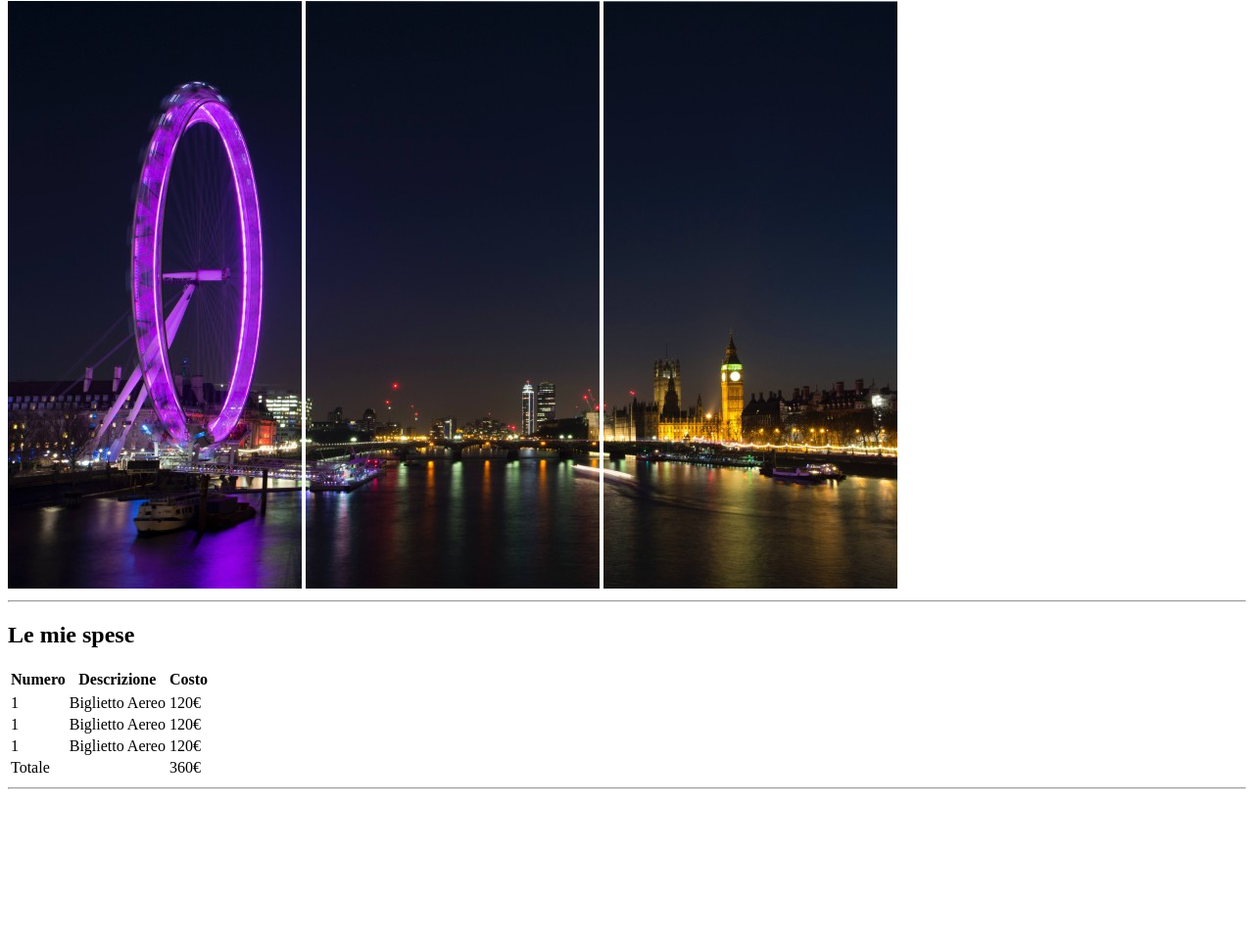
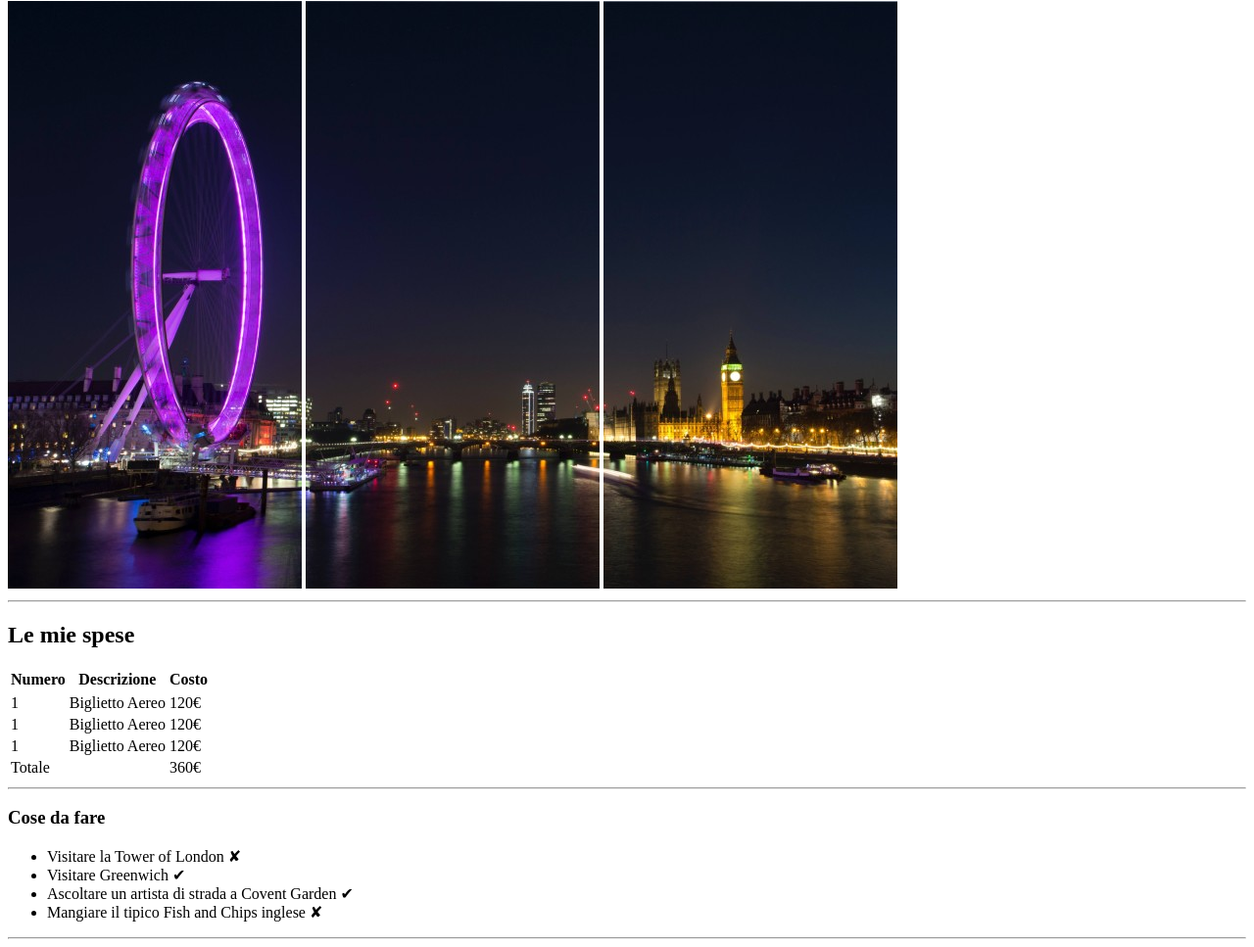
Before and after one commit to SaBobic/html-london-trip, a plain HTML site: page index.html in a window 1280 px wide. Shown: the part 79-1046 px from the top of the page at 98% size. Before the commit the page ends 893 px from the top, so only its background shows below. Drawn offline with Linux system fonts and the light colour scheme.

Commit message:
added "cose da fare"

```diff
--- a/index.html
+++ b/index.html
@@ -55,6 +55,18 @@
             </table>
             <hr>
         </section>
+
+        <!-- Sezione cose da fare -->
+        <section>
+            <h3>Cose da fare</h3>
+            <ul>
+                <li>Visitare la Tower of London &#10008;</li>
+                <li>Visitare Greenwich &#10004;</li>
+                <li>Ascoltare un artista di strada a Covent Garden &#10004;</li>
+                <li>Mangiare il tipico Fish and Chips inglese &#10008;</li>
+            </ul>
+            <hr>
+        </section>
     </main>
 </body>
 
```
